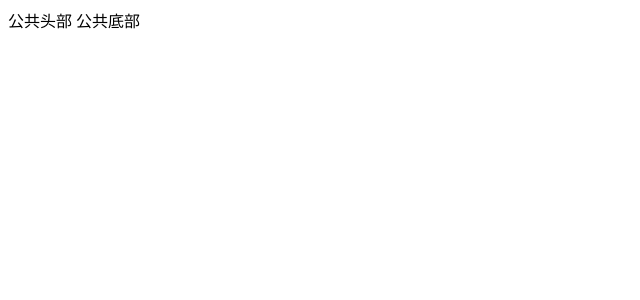
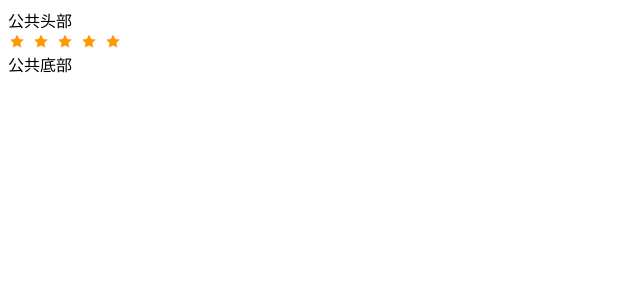
Before and after one commit to guopengfei116/store-backstage-guang15, a Vue app: page / in a window 1280 px wide. Shown: the top 300 px of the page, without its empty margins (0-640 px from the left). Built offline with nearby package versions, Linux system fonts and the light colour scheme.

Commit message:
集成element-ui

```diff
--- a/src/component/App.vue
+++ b/src/component/App.vue
@@ -2,13 +2,21 @@
     <div>
         公共头部
         <router-view></router-view>
+        <el-rate
+            v-model="value"
+            :colors="['#99A9BF', '#F7BA2A', '#FF9900']">
+        </el-rate>
         公共底部
     </div>
 </template>
 
 <script>
     export default {
-
+        data() {
+            return {
+                value: 5
+            };
+        }
     }
 </script>
 
--- a/src/main.js
+++ b/src/main.js
@@ -1,9 +1,12 @@
 // 1.1 导入vue相关的第三方包
 import Vue from 'vue';
 import VueRouter from 'vue-router';
+import ElementUI from 'element-ui';
+import 'element-ui/lib/theme-chalk/index.css'
 
 // 1.2 启动vue插件
 Vue.use(VueRouter);
+Vue.use(ElementUI);
 
 // 2.1 导入自己写的根组件
 import App from './component/App.vue';
--- a/webpack.config.js
+++ b/webpack.config.js
@@ -33,7 +33,7 @@ module.exports = {
         }]
       },
       {
-        test: /\.(png|jpg|gif)/,
+        test: /\.(png|jpg|gif|ttf|woff)/,
         use: [{
           loader: 'url-loader',
           options: {
```
